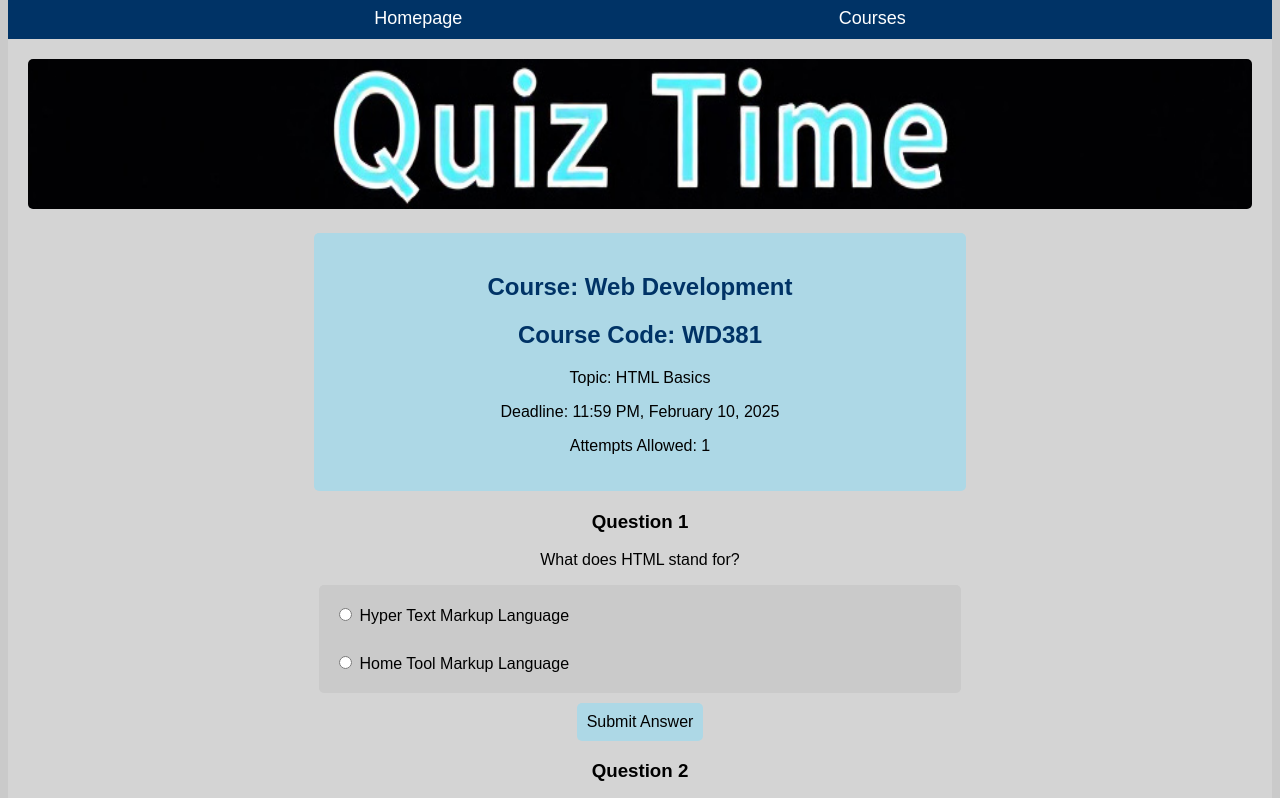
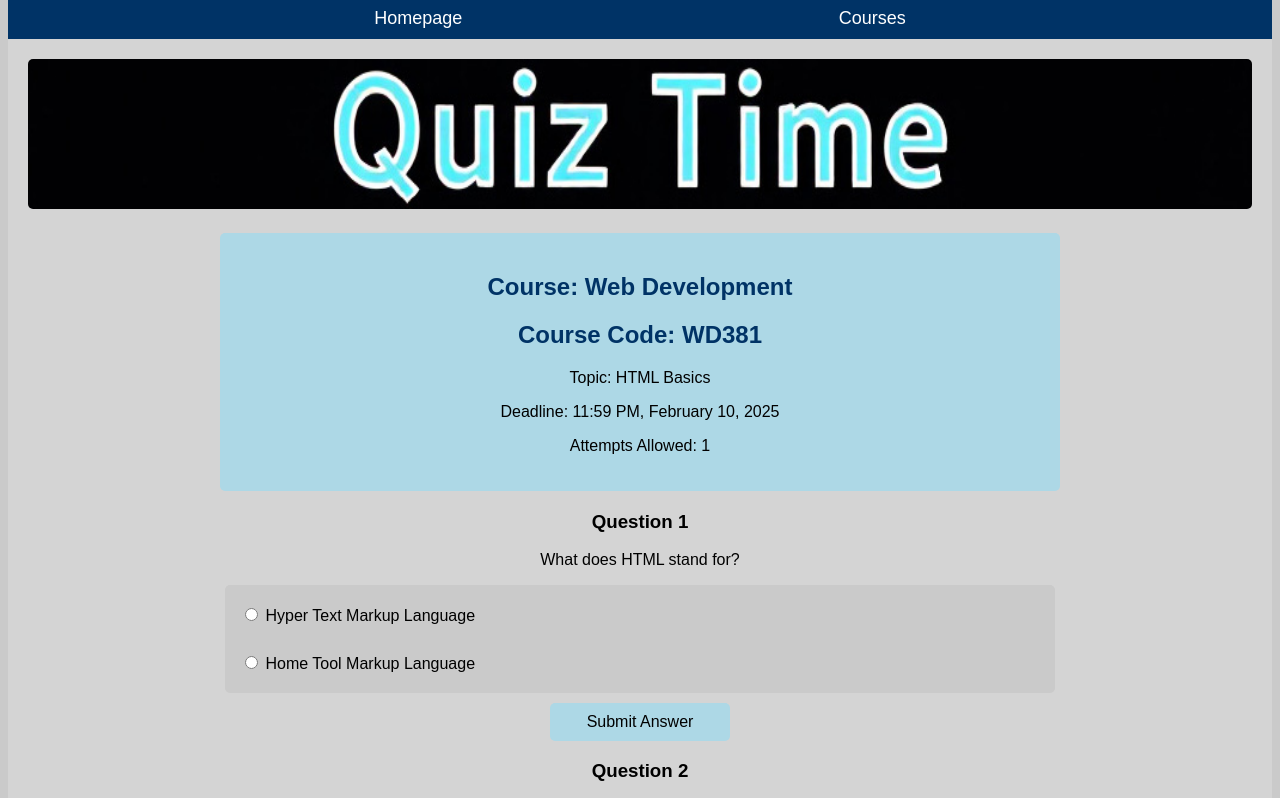
Before and after one commit to ade123a/Assignment2, a plain HTML site: page attempt_quiz.html in a window 1280 px wide. Shown: the part 150-948 px from the top of the page. Drawn offline with Linux system fonts and the light colour scheme.

Commit message:
actaully done

```diff
--- a/styles.css
+++ b/styles.css
@@ -236,8 +236,7 @@ nav a:hover {
 .attempt-quiz-body .quiz-info {
     background-color: lightblue;
     padding: 20px;
-    width: 50%;
-    max-width: 800px;
+    width: min(90%, 800px); /* Instead of @media, use min() for responsiveness */
     text-align: center;
     border-radius: 5px;
     margin: 20px auto;
@@ -253,13 +252,13 @@ nav a:hover {
 .attempt-quiz-body .question {
     background-color: #cacaca;
     padding: 15px;
-    width: 50%;
-    max-width: 800px;
+    width: min(90%, 800px); /* Use min() for responsive width */
     margin: 10px auto;
     text-align: left;
     border-radius: 5px;
 }
 
+/* Ensure question labels are properly spaced */
 .attempt-quiz-body .question label {
     display: block;
     padding: 5px 0;
@@ -303,22 +302,10 @@ nav a:hover {
     background-color: #821b1b;
 }
 
-/* Responsive Design - Adjust for Smaller Screens */
-@media screen and (max-width: 768px) {
-    .attempt-quiz-body .quiz-info, .attempt-quiz-body .question {
-        width: 90%;
-        margin: 10px auto;
-    }
-
-    .attempt-quiz-body .banner {
-        height: auto;
-    }
-
-    .attempt-quiz-body .submit-button,
-    .attempt-quiz-body .finish-button {
-        width: 100%;
-        max-width: 180px;
-    }
+/* Ensure Buttons Scale Properly Without @media */
+.attempt-quiz-body .submit-button,
+.attempt-quiz-body .finish-button {
+    width: min(90%, 180px); /* This keeps them responsive */
 }
 
 
```
